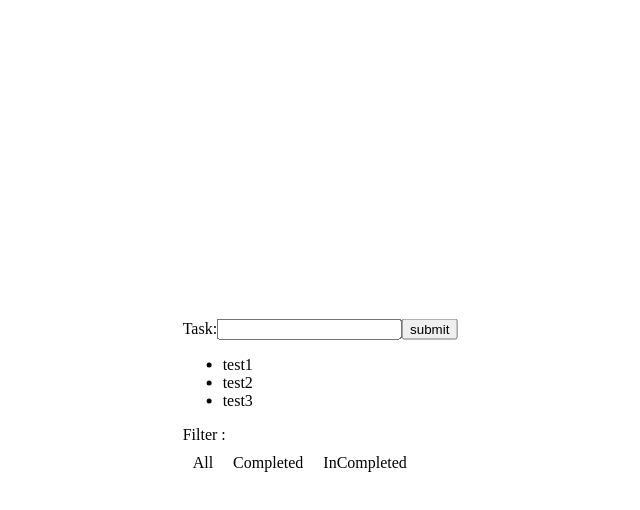
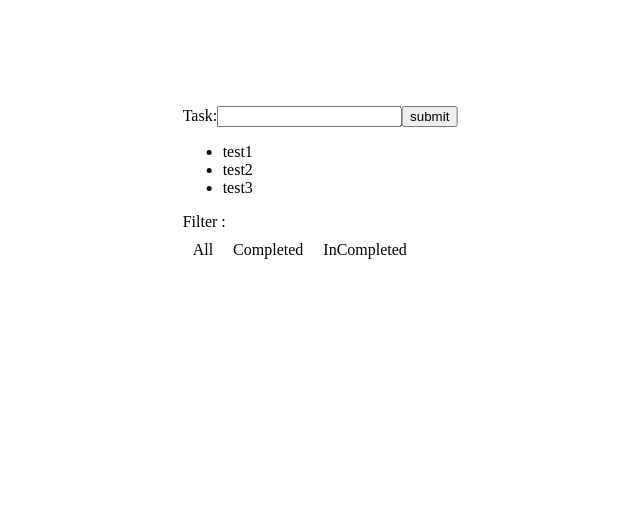
Before and after one commit to evilsempire/react-redux-todo, a React (Create React App) app: page / in a window 1280 px wide. Shown: the top 510 px of the page, without its empty margins (320-960 px from the left). Built offline with nearby package versions, Linux system fonts and the light colour scheme.

Commit message:
changes in filter component
1, filter css change

```diff
--- a/src/components/Filter.js
+++ b/src/components/Filter.js
@@ -1,6 +1,18 @@
 import React from "react";
 
 class Filter extends React.Component{
+
+    constructor(props){
+        super(props);
+        this.state = {
+            visibilityFilter: "ALL"
+        }
+    }
+
+    toggleFilter = (filterName) => {
+        console.log("filterName", filterName)
+    }
+
     render(){
         return (
             <div>
@@ -8,13 +20,13 @@ class Filter extends React.Component{
                 Filter :
                 </label>
                 <div className="filtersBar">
-                <p>
+                <p onClick={() => this.toggleFilter("ALL")}>
                     All
                 </p>
-                <p>
+                <p onClick={() => this.toggleFilter("COMPLETED")}>
                     Completed
                 </p>
-                <p>
+                <p onClick={() => this.toggleFilter("INCOMPLETED")}>
                     InCompleted
                 </p>
                 </div>
--- a/src/components/styles/index.css
+++ b/src/components/styles/index.css
@@ -1,14 +1,15 @@
 .filtersBar p {
   float: left;
   margin: 10px;
+  cursor: pointer;
 }
 
 #root {
   padding: 15px;
   position: absolute;
-  top: 50%;
+  top: 15%;
   left: 50%;
-  -ms-transform: translateX(-50%) translateY(-50%);
-  -webkit-transform: translate(-50%, -50%);
-  transform: translate(-50%, -50%);
+  -ms-transform: translateX(-50%) translateY(-15%);
+  -webkit-transform: translate(-50%, -15%);
+  transform: translate(-50%, -15%);
 }
```
